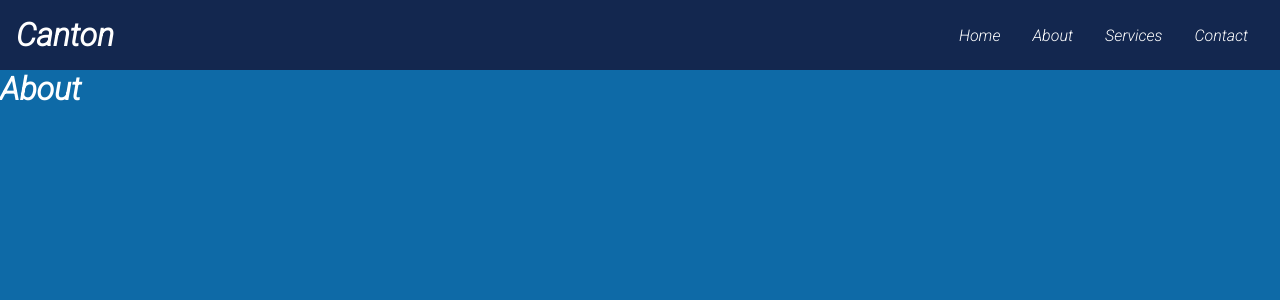
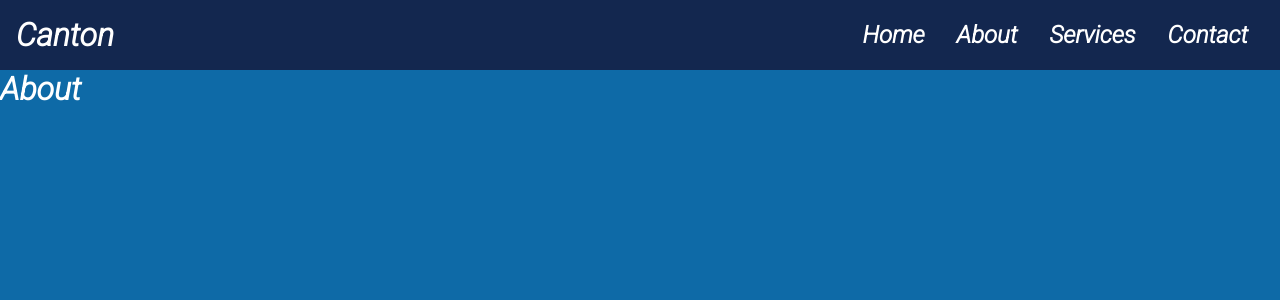
Before and after one commit to alvinwarui29/canton_port, a React (Vite) app: page / in a window 1280 px wide. Shown: the top 300 px of the page. Built offline with nearby package versions, Linux system fonts and the light colour scheme.

Commit message:
navbar fully responsive

```diff
--- a/src/Components/Navbar/Navbar.css
+++ b/src/Components/Navbar/Navbar.css
@@ -21,7 +21,7 @@
 .nav-menu li{
     padding: 0 1rem;
 }
-@media screen and (max-width:1040px) {
+@media screen and (max-width:760px) {
     .nav-menu{
         flex-direction: column;
         justify-content: center;
@@ -53,3 +53,10 @@
         font-size: 2rem;
     }
 }
+@media screen and (min-width:761px) {
+    .nav-menu li a {
+        font-size: 1.5rem;
+        font-weight: bold;
+    }
+
+}
```
